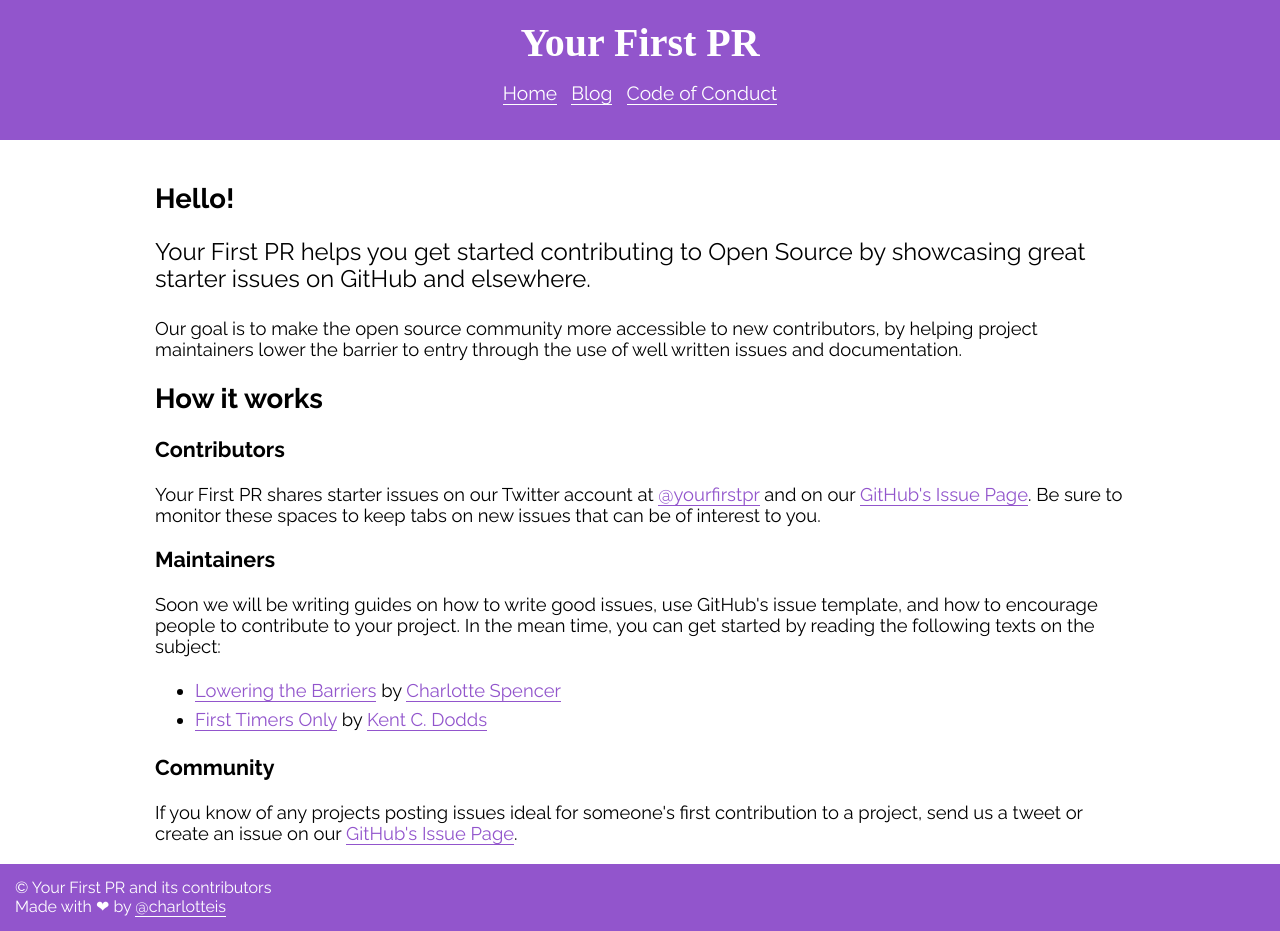
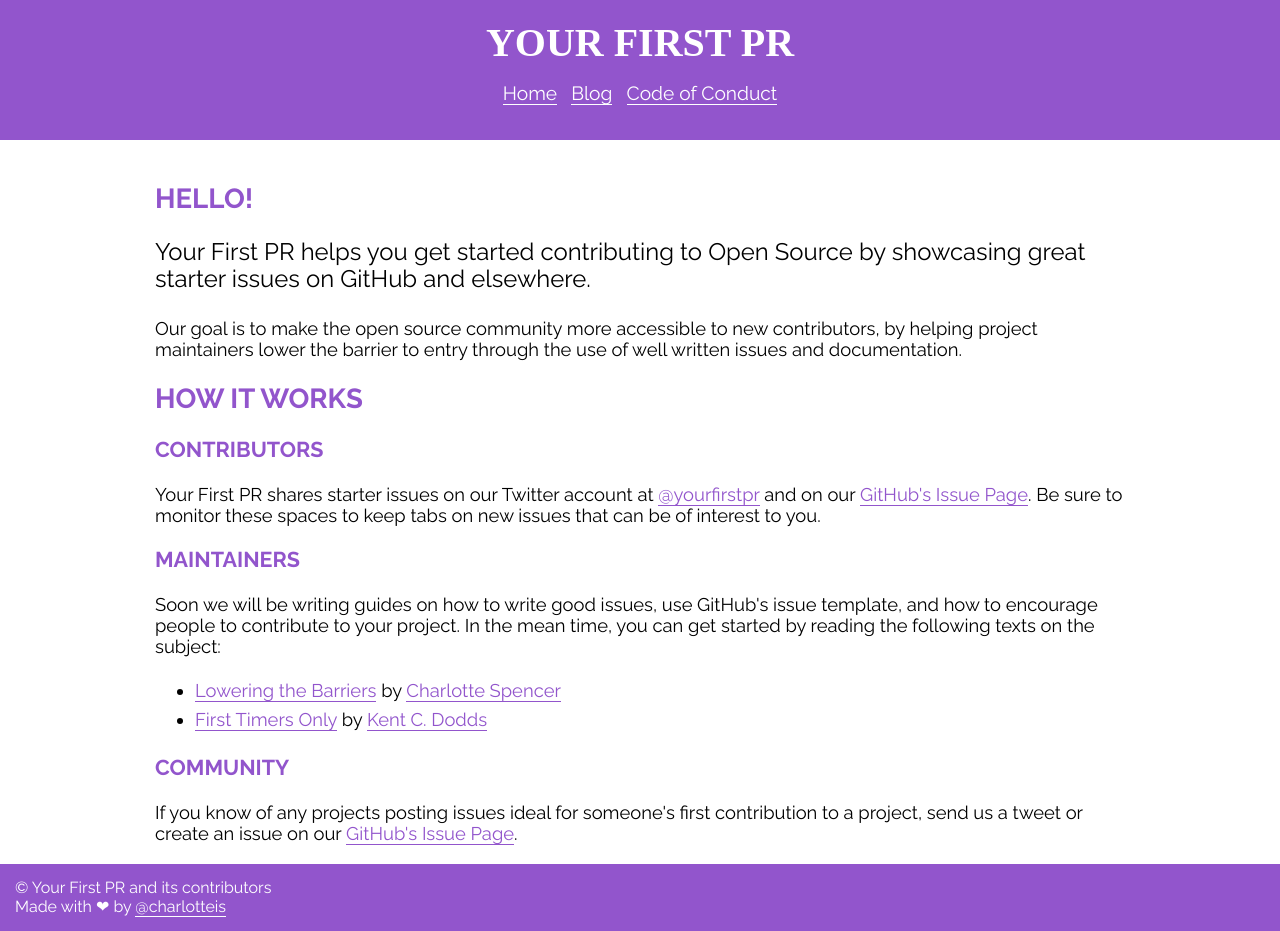
Before and after one commit to yourfirstpr/yourfirstpr.github.io, a Jekyll site: the page built from index.html, in a window 1280 px wide. Built offline with Jekyll 4.4.1, drawn with Linux system fonts in a browser that asks for light colours; nearby versions of some CDN libraries; some web fonts are replaced.

Commit message:
improve headings color and transform uppercase

```diff
--- a/assets/css/styles.css
+++ b/assets/css/styles.css
@@ -18,8 +18,13 @@
     font-family: "Nixie One" !important;
     text-align: center;
     font-size: 2.5em;
+    text-transform: uppercase;
 }
 
+h2, h3{
+    color:#9255CC;
+    text-transform: uppercase;
+}
 header a, footer a {
     color: #FFF;
     text-decoration: none;
```
